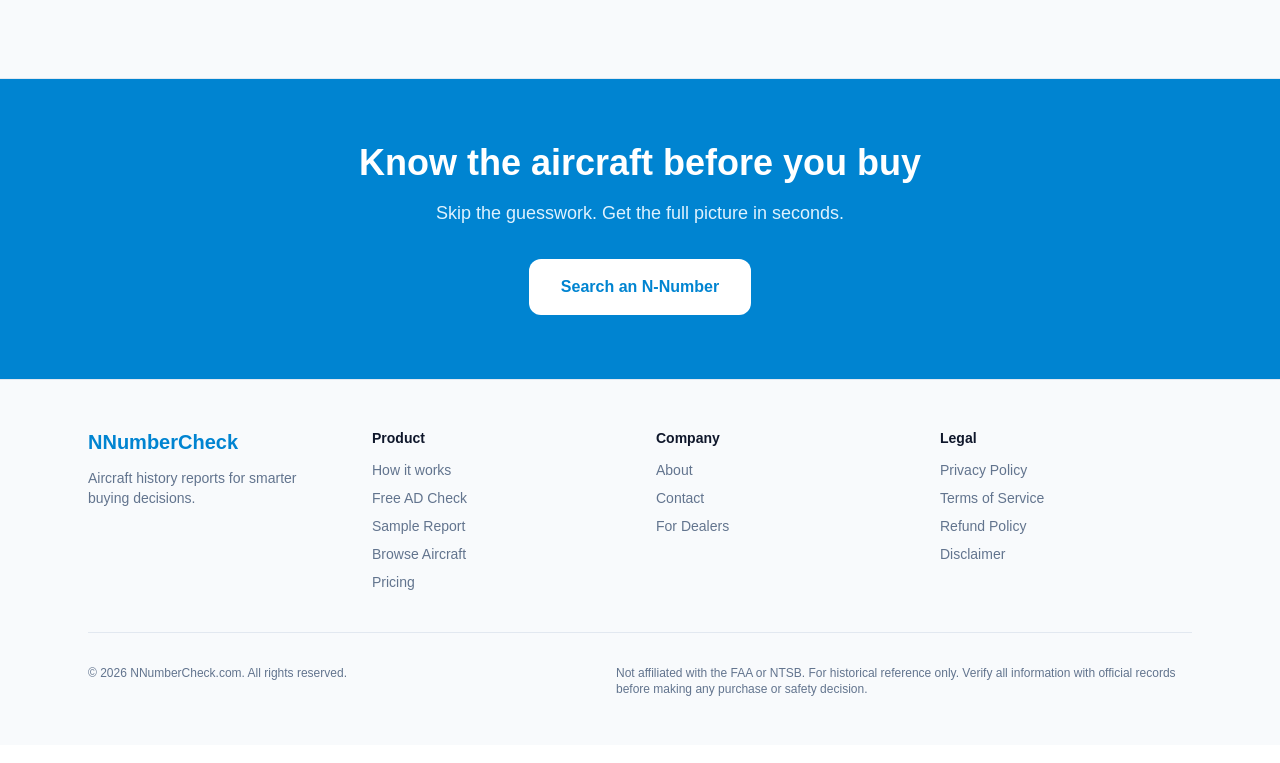
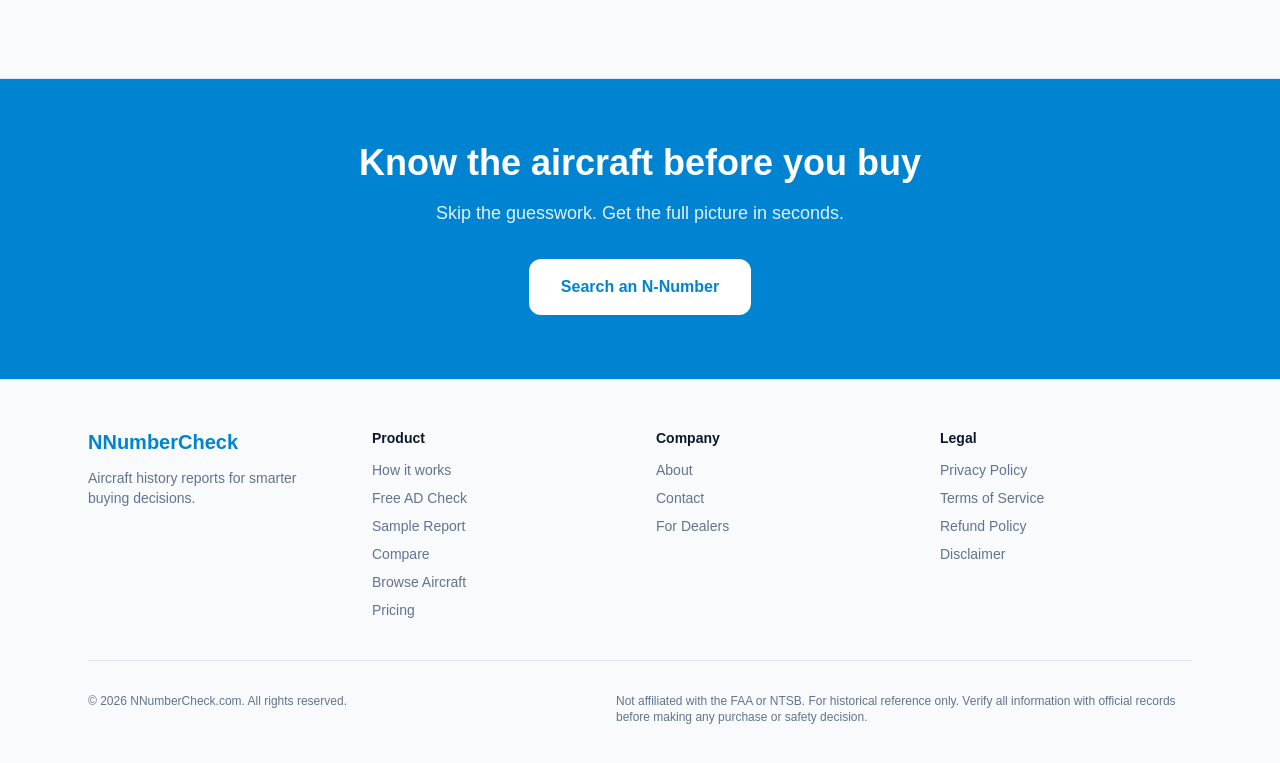
Before and after one commit to devsecsuite-rgb/nnumbercheck-v2, a Next.js app: page / in a window 1280 px wide. Shown: the part 5461-6224 px from the top of the page. Built offline with nearby package versions, Linux system fonts and the light colour scheme; no server answers.

Commit message:
Link to comparison page from footer

```diff
--- a/app/page.tsx
+++ b/app/page.tsx
@@ -602,6 +602,7 @@
                 <li><a href="#how-it-works" className="hover:text-sky-600">How it works</a></li>
                 <li><a href="/ad-check" className="hover:text-sky-600">Free AD Check</a></li>
                 <li><a href="/sample-report" className="hover:text-sky-600">Sample Report</a></li>
+                <li><a href="/compare/aero-space-reports" className="hover:text-sky-600">Compare</a></li>
                 <li><a href="/aircraft" className="hover:text-sky-600">Browse Aircraft</a></li>
                 <li><a href="#pricing" className="hover:text-sky-600">Pricing</a></li>
               </ul>
```
